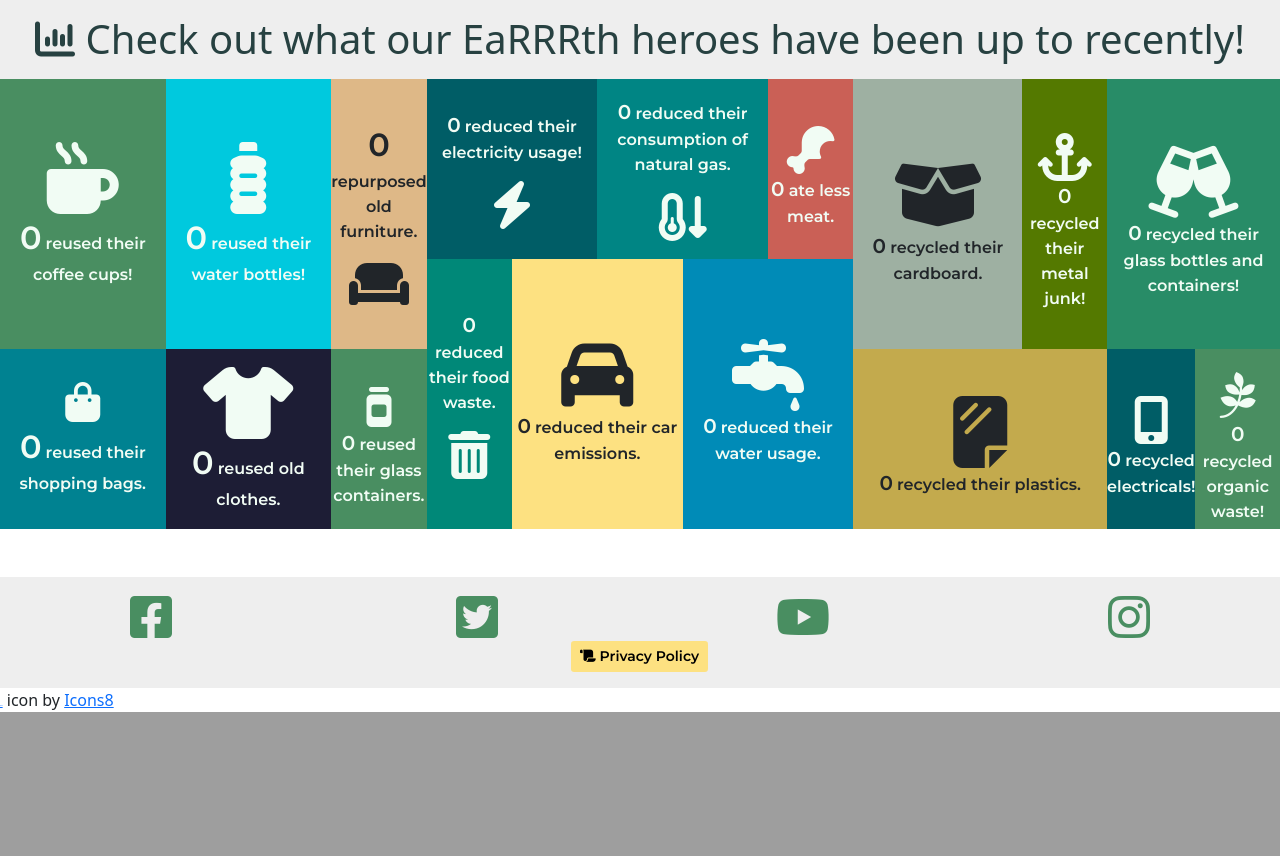
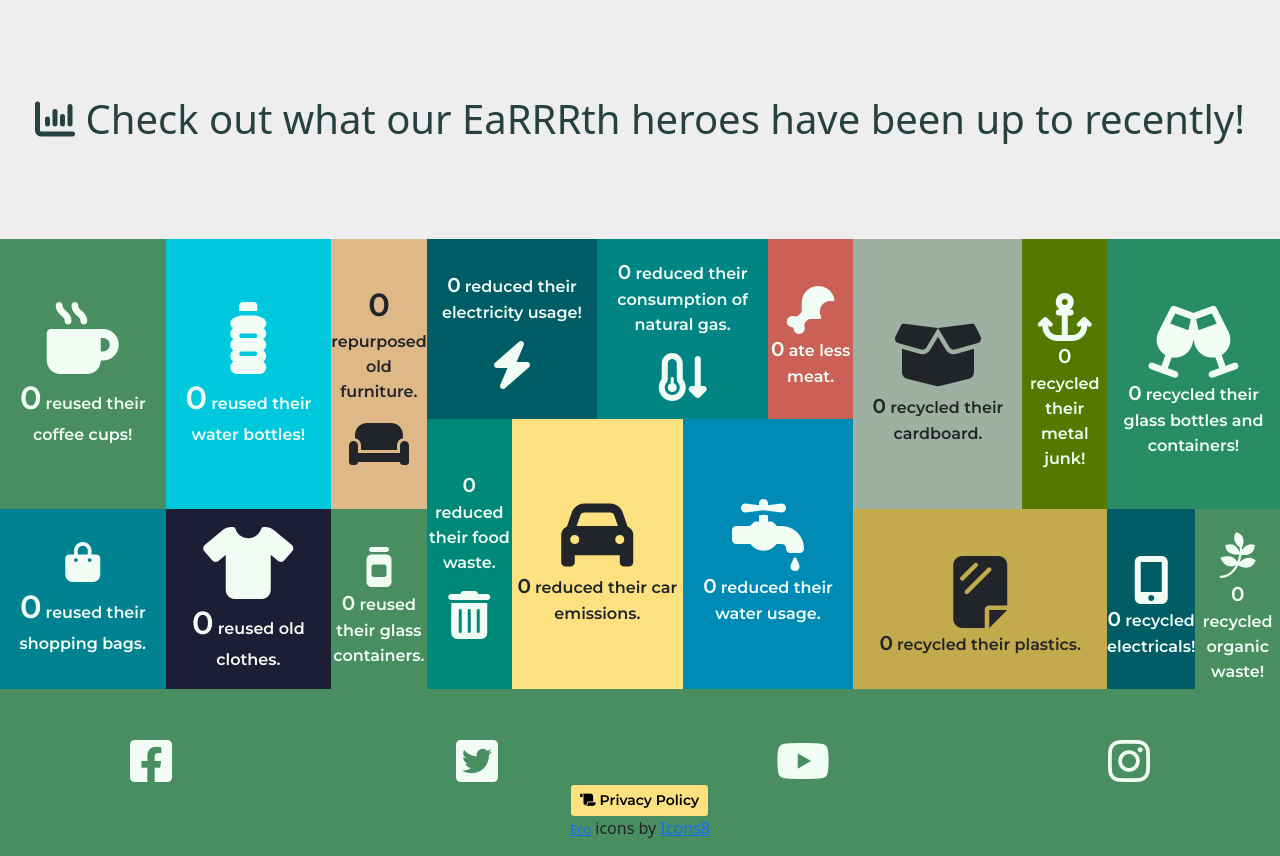
Before and after one commit to JoelMichaelRutter/team-1-apr-hackathon-earth-day, a Django app: page / in a window 1280 px wide. Shown: the part 687-1543 px from the top of the page. Before the commit the page ends 1399 px from the top, so only its background shows below. Run offline with Django 3.2, Linux system fonts and the light colour scheme; data that the repository does not hold is empty; some libraries are stand-ins or nearby versions; some web fonts are replaced.

Commit message:
Set equidistant paddings on hero text elements

```diff
--- a/contributions/templates/contributions/contributions.html
+++ b/contributions/templates/contributions/contributions.html
@@ -11,7 +11,7 @@
     <div class="col-12 d-flex justify-content-center align-items-center remove-padding">
         <div class="contributions-hero-image">
             <div class="row g-0">
-                <div class="col-10 offset-1 col-md-6 offset-md-1 col-lg-5 offset-lg-1">
+                <div class="col-10 offset-1 col-md-6 offset-md-1 col-lg-5 offset-lg-1 pt-5">
                     <section class="about-section contrast-font mt-5">
                         <h3 class="train-font">EaRRRth Actions</h3>
                         <p class="mont-font">You can use the forms tabs below to record how you have <span
--- a/home/templates/home/index.html
+++ b/home/templates/home/index.html
@@ -6,15 +6,15 @@
 {% endblock %}
 
 {% block content %}
-<div class="row g-0">
+<div class="row g-0 pb-5">
     <div class="col-12 p-0">
         <div class="home-hero-image">
             <div class="row g-0">
-                <div class="col-10 offset-1 col-md-6 offset-md-5 col-lg-5 offset-lg-6">
+                <div class="col-10 offset-1 col-md-6 offset-md-5 col-lg-5 offset-lg-6 pt-5">
                     <section class="about-section contrast-font mt-5">
                         <h3 class="mont-font-bold">Hi, we're <span class="train-font">EaRRRth</span>!</h3>
                         <p class="mont-font">We're here to challenge you to be better to our planet. Through our three "R"
-                            philosiphy of <span class="fw-bold">R</span>euse, <span class="fw-bold">R</span>educe & <span
+                            philosophy of <span class="fw-bold">R</span>euse, <span class="fw-bold">R</span>educe & <span
                                 class="fw-bold">R</span>ecycle, we're calling on the whole world to come forward and contribute
                             to helping the environment. We're not asking you to live like a caveman, but if we all made some
                             small changes on a daily basis, the collective impact would be huge!</p>
@@ -26,13 +26,12 @@
         </div>
     </div>
 </div>
-<div class="row mt-3 mb-3 g-0">
+<div class="row pt-5 pb-5 g-0">
     <div class="col text-center dark-grey-font">
         <h1 class="mb-0"><i class="fa-solid fa-chart-column"></i> Check out what our EaRRRth heroes have been up to recently!</h1>
     </div>
 </div>
-
-<div class="row g-0">
+<div class="row g-0 pt-5">
     <!-- REUSE STAT COLUMN -->
     <div class="col-12 col-md-6 col-lg-4">
         <div class="reuse-parent">
--- a/templates/account/login.html
+++ b/templates/account/login.html
@@ -10,7 +10,7 @@
 <div class="row g-0">
   <div class="col-12">
     <div class="account-hero-image">
-      <div class="row g-0">
+      <div class="row g-0 pt-5">
         <div class="mt-5 col-10 offset-1 col-md-5 offset-md-1 col-lg-4 offset-lg-1 account-form-bg">
           <h1 class="train-font contrast-font">{% trans "Sign In" %}</h1>
 
--- a/templates/account/logout.html
+++ b/templates/account/logout.html
@@ -8,7 +8,7 @@
 <div class="row g-0">
   <div class="col-12">
     <div class="account-hero-image">
-      <div class="row g-0">
+      <div class="row g-0 pt-5">
         <div class="mt-5 col-10 offset-1 col-md-5 offset-md-1 col-lg-2 offset-lg-1 account-form-bg">
           <h1 class="train-font contrast-font">{% trans "Sign Out" %}</h1>
 
--- a/templates/account/signup.html
+++ b/templates/account/signup.html
@@ -8,7 +8,7 @@
 <div class="row g-0">
   <div class="col-12">
     <div class="account-hero-image">
-      <div class="row g-0">
+      <div class="row g-0 pt-5">
         <div class="mt-5 col-10 offset-1 col-md-5 offset-md-1 col-lg-4 offset-lg-1 account-form-bg">
           <h1 class="train-font contrast-font">Register for a profile</h1>
 
--- a/templates/base.html
+++ b/templates/base.html
@@ -1,7 +1,7 @@
 {% load static %}
 
 <!DOCTYPE html>
-<html lang="en">
+<html lang="en" class="h-100">
 
 <head>
   <meta charset="UTF-8">
@@ -32,7 +32,7 @@
   <title>EaRRRth {% block extra_title %}{% endblock %}</title>
 </head>
 
-<body>
+<body class="h-100 lower-contrast-bg">
   <nav class="navbar navbar-expand-lg navbar-dark main-green-bg">
     <div class="container-fluid">
       <a class="navbar-brand train-font contrast-font" id="navbar-logo" href="{% url 'home' %}">
@@ -81,7 +81,7 @@
   <div class="container-fluid g-0">
     <div class="row">
       <div class="col-12">
-        <div class="message-container toast-container position-absolute d-flex flex-column align-items-end w-100 mt-5 p-3 top-0" id="toastPlacement">
+        <div class="message-container toast-container position-absolute d-flex flex-column align-items-end w-100 p-4 top-0" id="toastPlacement">
           {% if messages %}
 
               {% for message in messages %}
@@ -113,35 +113,41 @@
     {% block content %}
     {%endblock %}
   </div>
-  <footer class="mt-5 py-3" id="grey-background">
+  <footer class="mt-auto py-3 main-green-bg pt-5">
     <div class="row my-auto" id="social-network-icons">
       <div class="col-3">
         <a href="https://www.facebook.com" target="_blank">
-          <i class="fab fa-facebook-square"></i>
+          <i class="fab fa-facebook-square contrast-font"></i>
         </a>
       </div>
       <div class="col-3">
         <a href="https://www.twitter.com" target="_blank">
-          <i class="fab fa-twitter-square"></i
+          <i class="fab fa-twitter-square contrast-font"></i
         ></a>
       </div>
       <div class="col-3">
         <a href="https://www.youtube.com" target="_blank"
-          ><i class="fab fa-youtube"></i
+          ><i class="fab fa-youtube contrast-font"></i
         ></a>
       </div>
       <div class="col-3">
         <a href="https://www.instagram.com" target="_blank"
-          ><i class="fab fa-instagram"></i
+          ><i class="fab fa-instagram contrast-font"></i
         ></a>
       </div>
     </div>
+
     <div class="row">
       <div class="col-6 offset-3 text-center">
         <button type="button" class="btn btn-sm light-cta-button mont-font-bold hvr-grow-shadow"
           data-bs-toggle="modal" data-bs-target="#privacy-policy-modal"><i class="fa-solid fa-scroll"></i>
           Privacy Policy
         </button>
+      </div>
+    </div>
+    <div class="row">
+      <div class="col text-center">
+        <a target="_blank" href="https://icons8.com/icons/set/eco" style="font-size: 1.6vmin;">Eco</a> icons by <a target="_blank" href="https://icons8.com">Icons8</a>
       </div>
     </div>
     <!-- modal -->
@@ -433,13 +439,6 @@
       </div>
     </div>
   </footer>
-  <div class="container-fluid g-0">
-    <div class="row">
-      <div class="col">
-        <a target="_blank" href="https://icons8.com/icon/etI9YDHUW4ry/eco" style="font-size: .2vmin; min-width: 100%;">Eco</a> icon by <a target="_blank" href="https://icons8.com">Icons8</a>
-      </div>
-    </div>
-  </div>
   {% block postloadjs %}
   <script>
 
--- a/templates/includes/toasts/toast_info.html
+++ b/templates/includes/toasts/toast_info.html
@@ -1,6 +1,6 @@
 <div role="alert" aria-live="assertive" aria-atomic="true" class="toast d-flex justify-content-center align-items-center p-1 mt-1 flex-column" style="z-index: 11">
     <div class="toast-body d-flex flex-row justify-content-evenly align-items-center">
-        <img src="{{ MEDIA_URL }}icons/icons8_info.png" class="rounded me-2 end-0" alt="site info message icon" style="height:6vmin; width:6vmin;">
+        <img src="{{ MEDIA_URL }}icons/icons8_ecosystem.png" class="rounded me-2 end-0" alt="site info message icon" style="height:6vmin; width:6vmin;">
         <span><strong>{{ message }}</strong></span>
     </div>
     <button type="button" class="btn-close btn-close-black me-2 m-auto" data-bs-dismiss="toast" aria-label="Close"></button>
```
